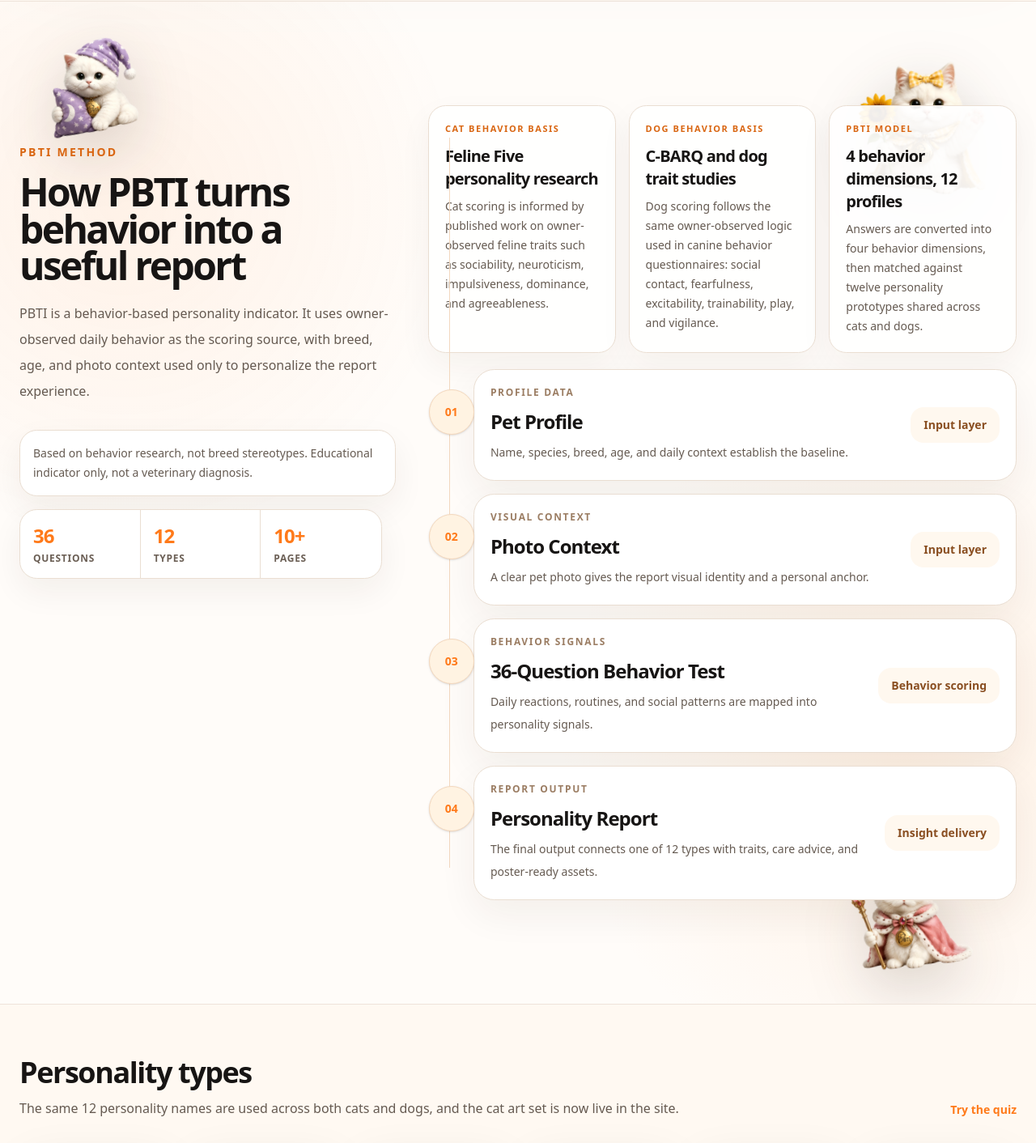
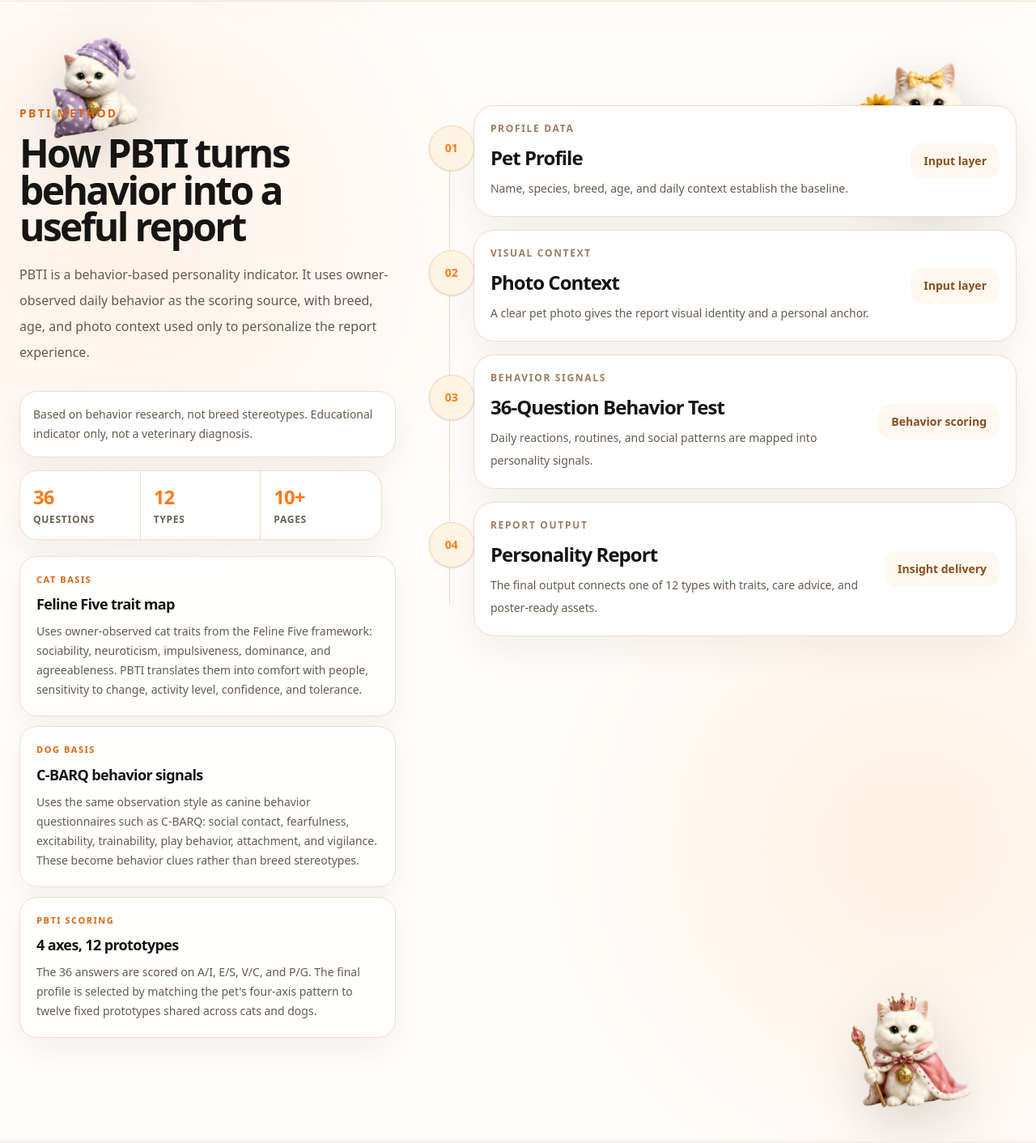
Before and after one commit to fuiet/pbti-pet-personality, a Next.js app: page / in a window 1280 px wide. Shown: the part 1740-3152 px from the top of the page at 81% size. Built offline with nearby package versions, Linux system fonts and the light colour scheme; no server answers.

Commit message:
Refine homepage method evidence cards

```diff
--- a/app/page.tsx
+++ b/app/page.tsx
@@ -33,19 +33,19 @@ const methodSteps = [
 ] as const;
 const researchPillars = [
   {
-    label: "Cat behavior basis",
-    title: "Feline Five personality research",
-    body: "Cat scoring is informed by published work on owner-observed feline traits such as sociability, neuroticism, impulsiveness, dominance, and agreeableness.",
+    label: "Cat basis",
+    title: "Feline Five trait map",
+    body: "Uses owner-observed cat traits from the Feline Five framework: sociability, neuroticism, impulsiveness, dominance, and agreeableness. PBTI translates them into comfort with people, sensitivity to change, activity level, confidence, and tolerance.",
   },
   {
-    label: "Dog behavior basis",
-    title: "C-BARQ and dog trait studies",
-    body: "Dog scoring follows the same owner-observed logic used in canine behavior questionnaires: social contact, fearfulness, excitability, trainability, play, and vigilance.",
+    label: "Dog basis",
+    title: "C-BARQ behavior signals",
+    body: "Uses the same observation style as canine behavior questionnaires such as C-BARQ: social contact, fearfulness, excitability, trainability, play behavior, attachment, and vigilance. These become behavior clues rather than breed stereotypes.",
   },
   {
-    label: "PBTI model",
-    title: "4 behavior dimensions, 12 profiles",
-    body: "Answers are converted into four behavior dimensions, then matched against twelve personality prototypes shared across cats and dogs.",
+    label: "PBTI scoring",
+    title: "4 axes, 12 prototypes",
+    body: "The 36 answers are scored on A/I, E/S, V/C, and P/G. The final profile is selected by matching the pet's four-axis pattern to twelve fixed prototypes shared across cats and dogs.",
   },
 ] as const;
 const methodDecorations = [
@@ -407,19 +407,20 @@ export default function Home() {
                 <div className="mt-1 text-xs font-black uppercase tracking-[.06em] text-[#6b5f55]">pages</div>
               </div>
             </div>
+            <div className="mt-5 grid max-w-xl gap-3">
+              {researchPillars.map((pillar) => (
+                <article key={pillar.title} className="rounded-[1.35rem] border border-[#eaded2] bg-white/92 p-5 shadow-[0_16px_40px_rgba(52,34,20,.05)]">
+                  <div className="text-[11px] font-black uppercase tracking-[.14em] text-[#d96612]">{pillar.label}</div>
+                  <h3 className="mt-2 text-lg font-black tracking-[-.035em] text-[#171514]">{pillar.title}</h3>
+                  <p className="mt-2 text-sm leading-6 text-[#655a51]">{pillar.body}</p>
+                </article>
+              ))}
+            </div>
           </div>
 
           <div className="relative">
             <div className="absolute left-[1.65rem] top-10 hidden h-[calc(100%-5rem)] w-px bg-[#f2d8bf] md:block" />
-            <div className="mb-5 grid gap-4 md:grid-cols-3">
-              {researchPillars.map((pillar) => (
-                <article key={pillar.title} className="rounded-[1.35rem] border border-[#eaded2] bg-white/92 p-5 shadow-[0_16px_40px_rgba(52,34,20,.05)]">
-                  <div className="text-[11px] font-black uppercase tracking-[.14em] text-[#d96612]">{pillar.label}</div>
-                  <h3 className="mt-3 text-xl font-black tracking-[-.04em] text-[#171514]">{pillar.title}</h3>
-                  <p className="mt-2 text-sm leading-6 text-[#655a51]">{pillar.body}</p>
-                </article>
-              ))}
-            </div>
+
             <div className="grid gap-4">
               {methodSteps.map((step) => (
                 <article key={step.index} className="relative rounded-[1.6rem] border border-[#eaded2] bg-white p-5 shadow-[0_18px_48px_rgba(52,34,20,.06)] md:ml-14 md:grid md:grid-cols-[1fr_auto] md:items-center md:gap-8">
```
